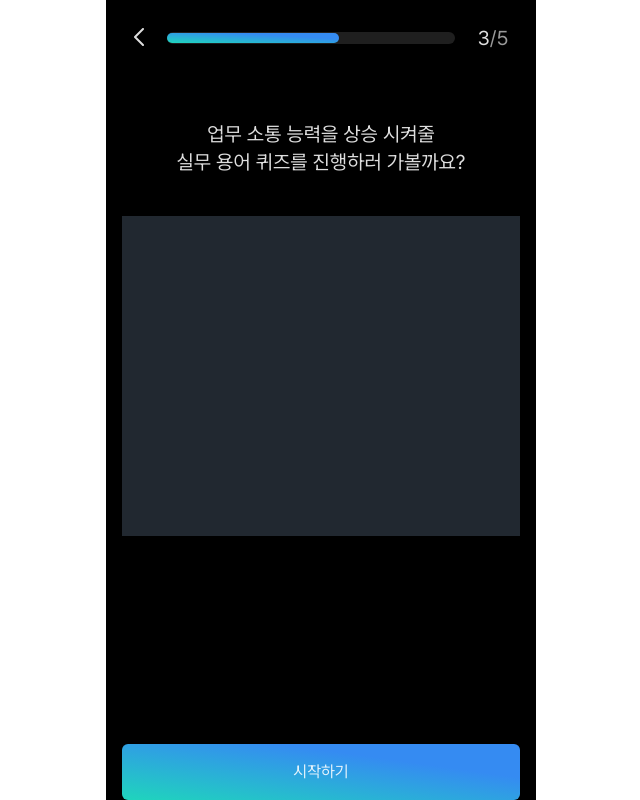
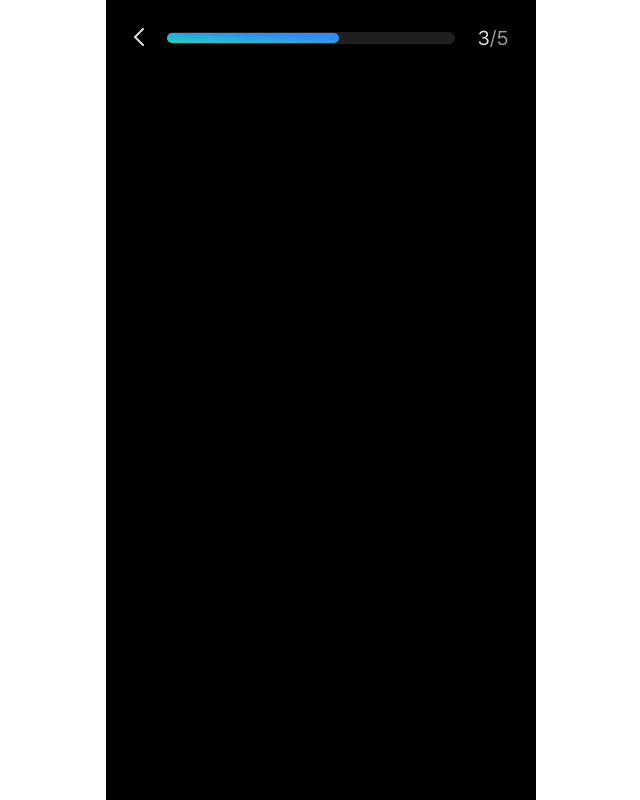
Before and after one commit to dnd-side-project/dnd-11th-10-frontend, a Next.js app: page /quiz in a window 1280 px wide. Shown: the whole page, without its empty margins (319-959 px from the left). Built offline with nearby package versions, Linux system fonts and the light colour scheme.

Commit message:
refactor: url에 따른 페이지 분리

```diff
--- a/src/app/quiz/page.tsx
+++ b/src/app/quiz/page.tsx
@@ -1,17 +1,9 @@
 'use client'
 
-import QuizType from '@/components/domain/quiz/QuizType'
-import Start from '@/components/domain/quiz/Start'
 import React, { useState } from 'react'
 
 function Quiz() {
-  const [step, setStep] = useState<'시작' | '퀴즈타입선택'>('시작')
-  return (
-    <div className="mt-10">
-      {step === '시작' && <Start />}
-      {step === '퀴즈타입선택' && <QuizType />}
-    </div>
-  )
+  return <div className="mt-10"></div>
 }
 
 export default Quiz
--- /dev/null
+++ b/src/app/quizstart/layout.tsx
@@ -0,0 +1,13 @@
+import React from 'react'
+
+type LayoutProps = {
+  children: React.ReactNode
+}
+
+export default function QuizStartLayout({ children }: LayoutProps) {
+  return (
+    <>
+      <div className="h-fit px-4">{children}</div>
+    </>
+  )
+}
--- a/src/components/domain/quiz/Start.tsx
+++ b/src/app/quizstart/page.tsx
@@ -1,4 +1,6 @@
-const Start = () => {
+import React from 'react'
+
+export default function QuizStart() {
   return (
     <div>
       <div className="text-center text-onSurface-300 text-xl">
@@ -12,5 +14,3 @@ const Start = () => {
     </div>
   )
 }
-
-export default Start
--- /dev/null
+++ b/src/app/quiztypechoice/layout.tsx
@@ -0,0 +1,13 @@
+import React from 'react'
+
+type LayoutProps = {
+  children: React.ReactNode
+}
+
+export default function QuizTypeChoiceLayout({ children }: LayoutProps) {
+  return (
+    <>
+      <div className="h-fit px-4">{children}</div>
+    </>
+  )
+}
--- a/src/components/domain/quiz/QuizType.tsx
+++ b/src/app/quiztypechoice/page.tsx
@@ -31,7 +31,7 @@ const quizType: QuizType[] = [
   },
 ]
 
-function QuizType() {
+function QuizTypeChoice() {
   return (
     <div>
       <div className="text-center text-onSurface-300 text-xl">
@@ -75,4 +75,4 @@ function QuizType() {
   )
 }
 
-export default QuizType
+export default QuizTypeChoice
```
